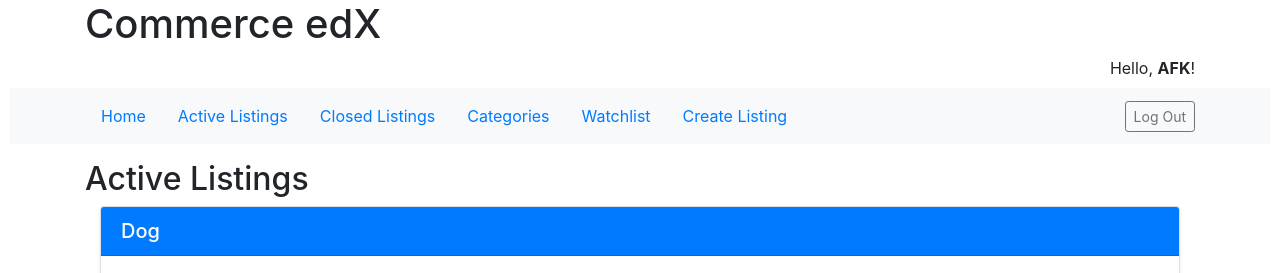
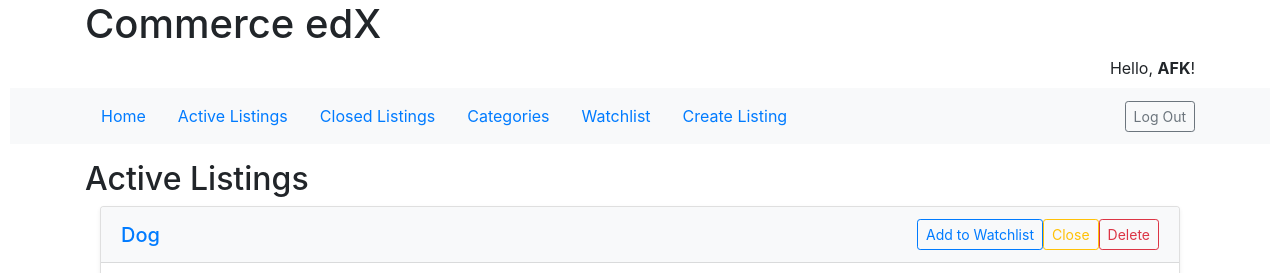
Before and after one commit to AFKMartin/CS50W-Project-2, a Django app: page / in a window 1280 px wide. Shown: the part 26-299 px from the top of the page. Run offline with Django 3.2, Linux system fonts and the light colour scheme; a user stored in the database is signed in; data comes from the database, SQL or seed files in the repository; both versions use the stored data as it was after the commit; some libraries are stand-ins or nearby versions.

Commit message:
added listings details, missing closed, categories and watchlist

```diff
--- a/auctions/models.py
+++ b/auctions/models.py
@@ -21,6 +21,9 @@ class AuctionListing(models.Model):
     is_active = models.BooleanField(default=True)
     creation_date = models.DateTimeField(auto_now_add=True)
 
+    def __str__(self):
+        return self.title
+
 
 class Bid(models.Model):
     auction_listing = models.ForeignKey(AuctionListing, on_delete=models.CASCADE, related_name="bids")
@@ -40,3 +43,10 @@ class Comment(models.Model):
 
     def __str__(self):
         return f"{self.user} commented: {self.text_comment} on {self.auction_listing}"
+
+class Watchlist(models.Model):
+    user = models.ForeignKey(User, on_delete=models.CASCADE)
+    listing = models.ForeignKey(AuctionListing, on_delete=models.CASCADE)
+
+    def __str__(self):
+        return f"{self.user.username} watches {self.listing.title}"
--- a/auctions/templates/auctions/index.html
+++ b/auctions/templates/auctions/index.html
@@ -7,22 +7,62 @@
 <div class="container">
 {% for listing in listings %}
     <div class="card mb-4 shadow-sm">
-        <!-- Card header: Title (clickable) -->
-        <div class="card-header bg-primary text-white">
+
+        <!-- Card header (Title + Actions) -->
+        <div class="card-header bg-light text-dark d-flex justify-content-between align-items-center">
+
+            <!-- Title -->
             <h5 class="mb-0">
-                <a href="{% url 'listing_detail' listing.id %}" class="text-white text-decoration-none">
+                <a href="{% url 'listing_detail' listing.id %}" class="text-primary text-decoration-none">
                     {{ listing.title }}
                 </a>
             </h5>
+
+            <!-- Actions -->
+            <div class="d-flex align-items-center">
+
+                {% if user.is_authenticated %}
+
+                    <!-- Watchlist button -->
+                    {% if is_watching %}
+                        <a href="{% url 'toggle_watchlist' listing.id %}" class="btn btn-sm btn-outline-secondary me-2">
+                            Remove Watchlist
+                        </a>
+                    {% else %}
+                        <a href="{% url 'toggle_watchlist' listing.id %}" class="btn btn-sm btn-outline-primary me-2">
+                            Add to Watchlist
+                        </a>
+                    {% endif %}
+
+                    <!-- Close + Delete (only for owner) -->
+                    {% if user == listing.owner %}
+                        <a href="{% url 'close_listing' listing.id %}" class="btn btn-sm btn-outline-warning me-2">
+                            Close
+                        </a>
+                        <a href="{% url 'delete_listing' listing.id %}" class="btn btn-sm btn-outline-danger">
+                            Delete
+                        </a>
+                    {% endif %}
+                {% endif %}
+
+            </div>
         </div>
 
+        <!-- Card body -->
         <div class="card-body d-flex flex-wrap align-items-start">
-            <!-- Image on left -->
+
+            <!-- Image -->
             <div class="listing-image">
-                <img src="{{ listing.image_url }}" alt="{{ listing.title }}">
+                {% if listing.image_url %}
+                    <img src="{{ listing.image_url }}" alt="{{ listing.title }}">
+                {% else %}
+                    <div class="bg-secondary text-white d-flex align-items-center justify-content-center" style="width:300px; height:300px;">
+                        No Image
+                    </div>
+                {% endif %}
             </div>
 
-            <!-- Right side: Info -->
+            <!-- Listing Info -->
             <div class="listing-info">
                 <p><strong>Price:</strong> ${{ listing.starting_bid }}</p>
                 <p>{{ listing.description }}</p>
@@ -44,7 +84,7 @@
 {% endfor %}
 </div>
 
-<!-- CSS for spacing -->
+<!-- CSS for spacing To my me of the future: ADD IT TO THE CSS FOR THE LOVE OF GOD DEALING WITH THIS HERE IS ANNOYING THANKS -->
 <style>
 .listing-image {
     margin-right: 30px;
--- a/auctions/urls.py
+++ b/auctions/urls.py
@@ -4,12 +4,15 @@ from . import views
 
 urlpatterns = [
     path("", views.index, name="index"),
-    path("login", views.login_view, name="login"),
-    path("logout", views.logout_view, name="logout"),
-    path("register", views.register, name="register"),
-    path("create_listing", views.create_listing, name="create_listing"),
+    path("login/", views.login_view, name="login"),
+    path("logout/", views.logout_view, name="logout"),
+    path("register/", views.register, name="register"),
+    path("create_listing/", views.create_listing, name="create_listing"),
+    path("categories/", views.categories, name="categories"),
+    path("watchlist/", views.watchlist, name="watchlist"),
     path("closed/", views.closed_listings, name="closed_listings"),
-    path("categories", views.categories, name="categories"),
-    path("watchlist", views.watchlist, name="watchlist"),
-    path("listing/<int:listing_id>/", views.listing_detail, name="listing_detail")
+    path("listing/<int:listing_id>/", views.listing_detail, name="listing_detail"),
+    path("listing/<int:listing_id>/watchlist/", views.toggle_watchlist, name="toggle_watchlist"),
+    path("listing/<int:listing_id>/close/", views.close_listing, name="close_listing"),
+    path("listing/<int:listing_id>/delete/", views.delete_listing, name="delete_listing"),
 ]
--- a/auctions/views.py
+++ b/auctions/views.py
@@ -4,7 +4,7 @@ from django.http import HttpResponse, HttpResponseRedirect
 from django.shortcuts import render, redirect, get_object_or_404
 from django.urls import reverse
 from django.contrib.auth.decorators import login_required
-from .models import AuctionListing, Category
+from .models import AuctionListing, Category, Watchlist
 
 from .models import User
 
@@ -66,11 +66,29 @@ def register(request):
     else:
         return render(request, "auctions/register.html")
 
-def closed_listings(request):
-    listings = AuctionListing.objects.filter(is_active=False)
-    return render(request, "auctions/closed_listings.html", {
-        "listings" : listings
-    })
+@login_required
+def close_listing(request, listing_id):
+    listing = get_object_or_404(AuctionListing, pk=listing_id)
+
+    # Only owner can close the listing
+    if listing.owner != request.user:
+        return HttpResponse("Unauthorized", status=401)
+
+    listing.is_active = False
+    listing.save()
+
+    return redirect("listing_detail", listing_id=listing_id)
+
+@login_required
+def delete_listing(request, listing_id):
+    listing = get_object_or_404(AuctionListing, pk=listing_id)
+
+    # Only owner can delete
+    if listing.owner != request.user:
+        return HttpResponse("Unauthorized", status=401)
+
+    listing.delete()
+    return redirect("index")
 
 @login_required
 def create_listing(request):
@@ -115,6 +133,29 @@ def watchlist(request):
 
 def listing_detail(request, listing_id):
     listing = get_object_or_404(AuctionListing, pk=listing_id)
+
+    # Determine if the user is watching this listing
+    is_watching = False
+    if request.user.is_authenticated:
+        is_watching = Watchlist.objects.filter(user=request.user, listing=listing).exists()
+
     return render(request, "auctions/listing_detail.html", {
-        "listing": listing
+        "listing": listing,
+        "is_watching": is_watching
     })
+
+@login_required
+def toggle_watchlist(request, listing_id):
+    listing = get_object_or_404(AuctionListing, pk=listing_id)
+
+    # Check if alredy in my watchlist
+    if Watchlist.objects.filter(user=request.user, listing=listing).exists():
+        Watchlist.objects.filter(user=request.user, listing=listing).delete()
+    else:
+        Watchlist.objects.create(user=request.user, listing=listing)
+
+    return redirect("listing_detail", listing_id=listing_id)
+
+def closed_listings(request):
+    listings = AuctionListing.objects.filter(is_active=False)
+    return render(request, "auctions/closed_listings.html", {"listings": listings})
```
Also changed, not shown: auctions/templates/auctions/listing_detail.html (+94 -7 lines), auctions/migrations/0002_watchlist.py (added), db.sqlite3.
